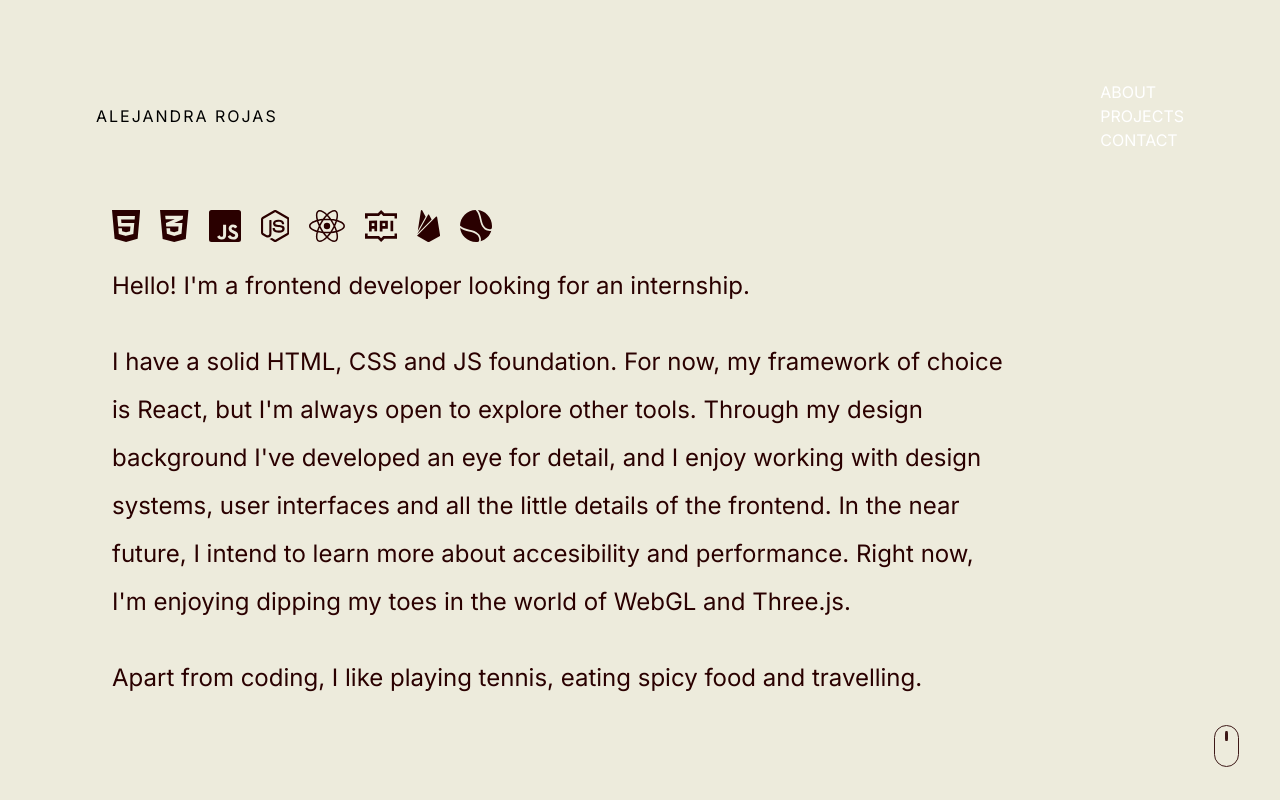
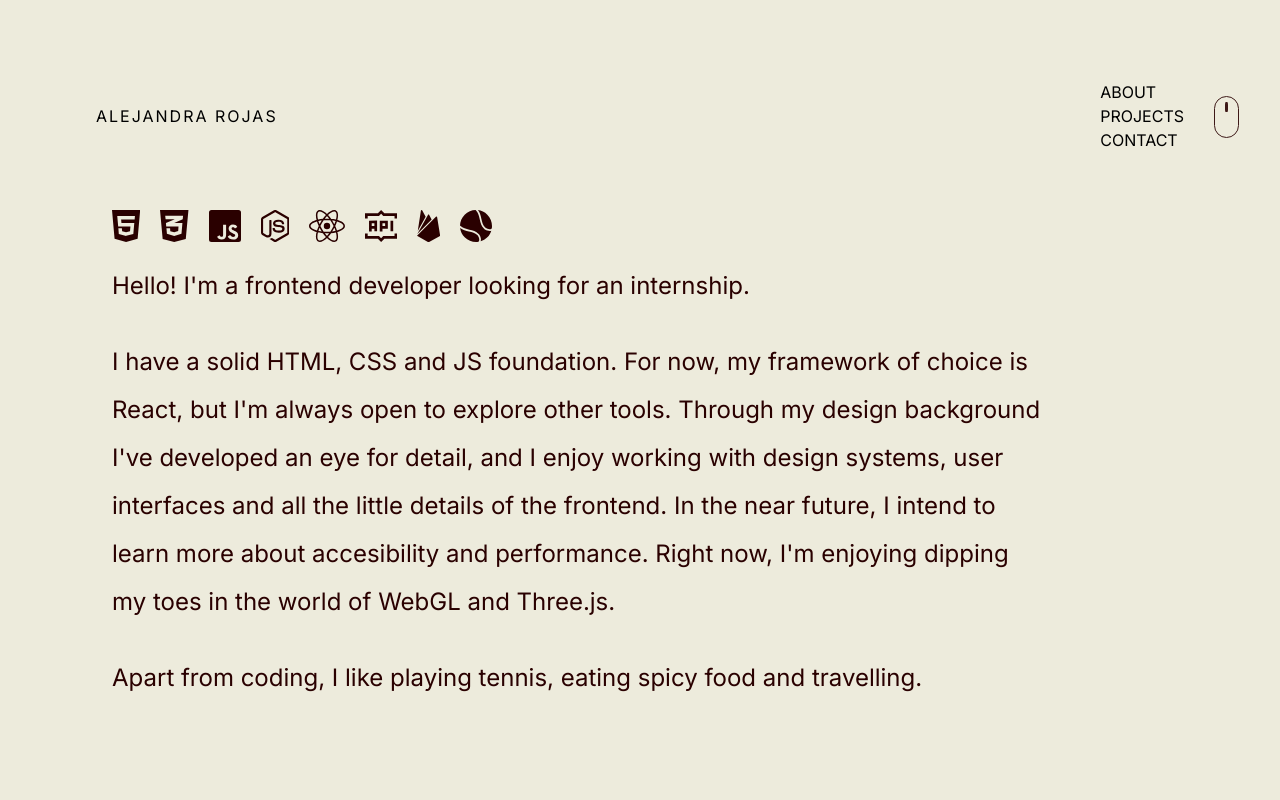
Before and after one commit to alejandra-rojas/portfolio, a React (Create React App) app: page / in a window 1280 px wide. Shown: the top 800 px of the page. Built offline with nearby package versions, Linux system fonts and the light colour scheme; a web font is replaced by a local one.

Commit message:
enabling menu navigation

```diff
--- a/src/components/Header.js
+++ b/src/components/Header.js
@@ -38,7 +38,7 @@ function Header() {
         <ul className={styles.navMain}>
           <li>
             <a
-              //href="#about"
+              href="#about"
               role="menuitem"
               className={currentSection === "about" ? "active" : ""}
             >
@@ -47,7 +47,7 @@ function Header() {
           </li>
           <li>
             <a
-              //href="#projects"
+              href="#projects"
               role="menuitem"
               className={currentSection === "projects" ? "active" : ""}
             >
@@ -56,7 +56,7 @@ function Header() {
           </li>
           <li>
             <a
-              //href="#contact"
+              href="#contact"
               role="menuitem"
               className={currentSection === "contact" ? "active" : ""}
             >
--- a/src/components/Header.module.css
+++ b/src/components/Header.module.css
@@ -46,7 +46,7 @@
     color: black;
   }
 
-  .navMain {
+  /* .navMain {
     pointer-events: none;
-  }
+  } */
 }
--- a/src/components/Hello.module.css
+++ b/src/components/Hello.module.css
@@ -41,7 +41,7 @@
 
   .intro {
     padding-top: 25vh;
-    width: 85%;
+    width: 89%;
     max-width: 1060px;
     display: flex;
     flex-direction: column;
@@ -65,7 +65,7 @@
 
   .scrollDowns {
     position: absolute;
-    bottom: 20px;
+    top: 6rem;
     right: 2rem;
     width: 34px;
     height: 55px;
```
